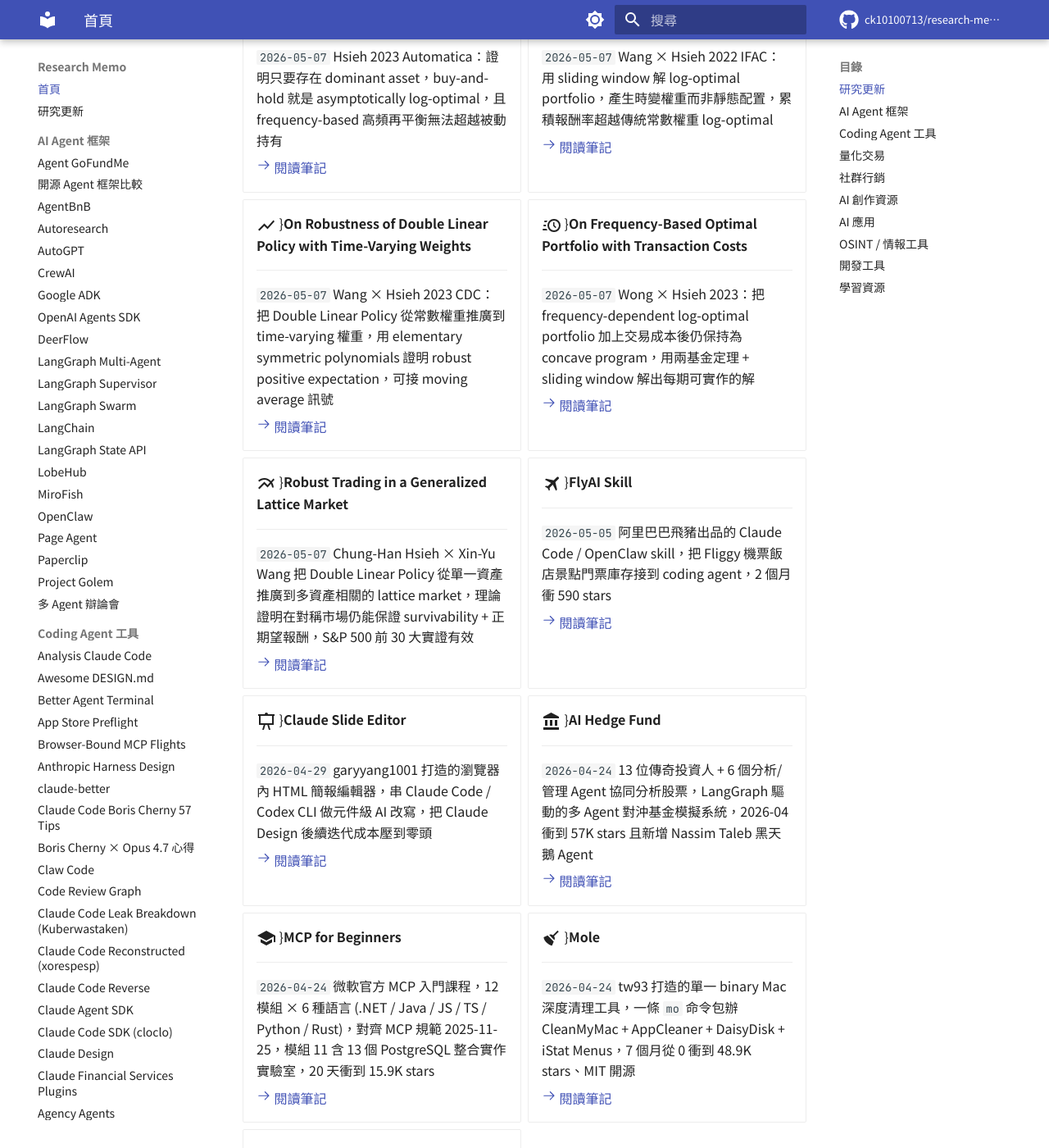
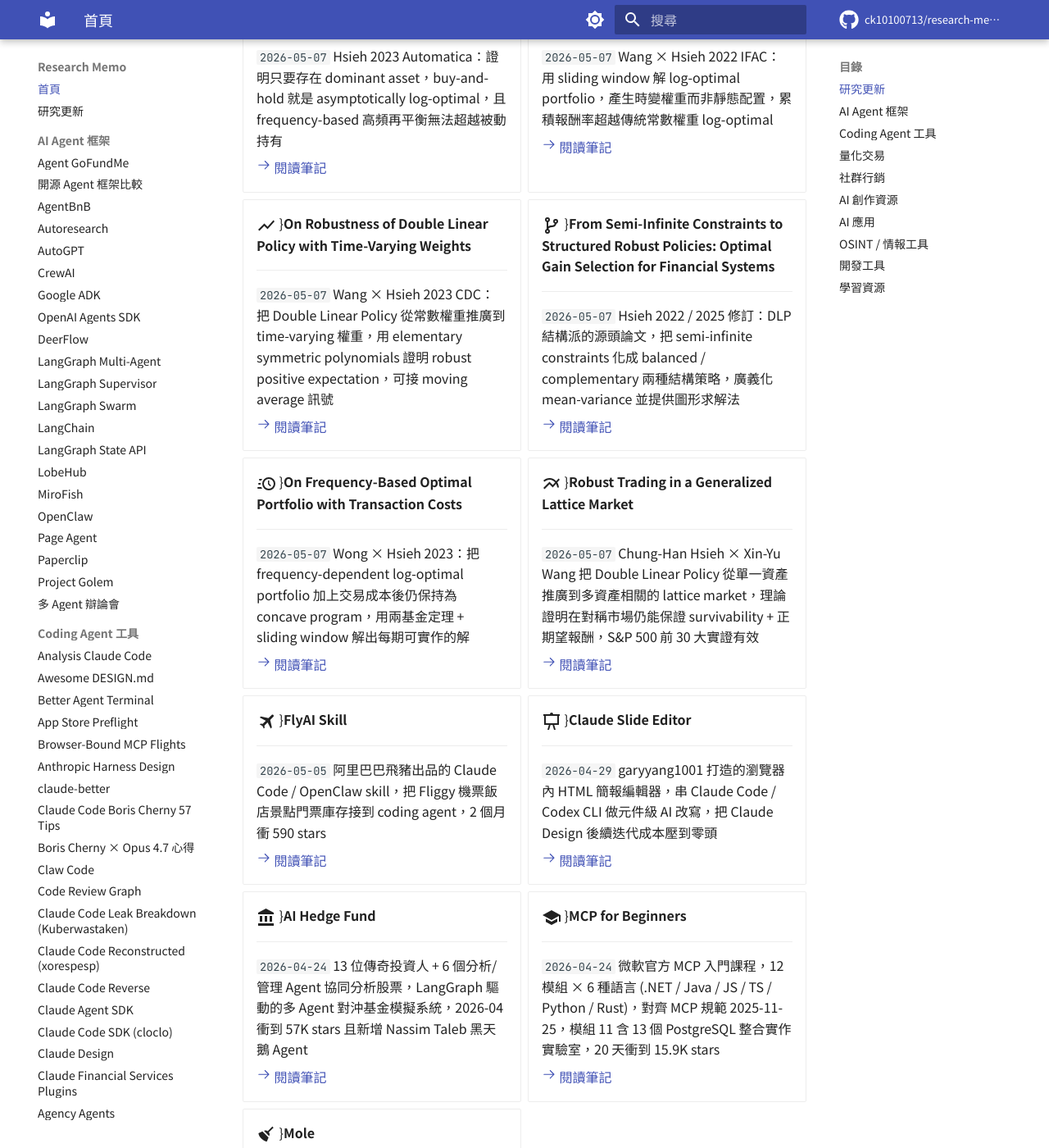
Before and after one commit to ck10100713/research-memo, an MkDocs documentation site: the page built from docs/index.md, in a window 1280 px wide and 1400 px high, scrolled down 1332 px. Shown: the whole window at 82% size. Built offline with MkDocs 1.6.1 and Material for MkDocs 9.7.7, drawn with Linux system fonts in a browser that asks for light colours; comment, search, counter and statistics services are not loaded; some of the changed text lies outside the part shown.

Commit message:
Add research note: From Semi-Infinite Constraints to Structured Robust Policies (Hsieh 2022) — DLP 結構派源頭、balanced/complementary 兩類策略、圖形解法、廣義化 mean-variance [Hsieh #12/32]

```diff
--- a/docs/index.md
+++ b/docs/index.md
@@ -82,6 +82,14 @@
 
     [:octicons-arrow-right-24: 閱讀筆記](dlp-time-varying-weights.md)
 
+-   :material-source-branch:{{ .lg .middle }} **From Semi-Infinite Constraints to Structured Robust Policies: Optimal Gain Selection for Financial Systems**
+
+    ---
+
+    `2026-05-07` Hsieh 2022 / 2025 修訂：DLP 結構派的源頭論文，把 semi-infinite constraints 化成 balanced / complementary 兩種結構策略，廣義化 mean-variance 並提供圖形求解法
+
+    [:octicons-arrow-right-24: 閱讀筆記](robust-optimal-linear-feedback-trading.md)
+
 -   :material-clock-fast:{{ .lg .middle }} **On Frequency-Based Optimal Portfolio with Transaction Costs**
 
     ---
@@ -892,6 +892,14 @@
 
     [:octicons-arrow-right-24: 閱讀筆記](robust-log-optimal-hyperplane.md)
 
+-   :material-source-branch:{{ .lg .middle }} **From Semi-Infinite Constraints to Structured Robust Policies: Optimal Gain Selection for Financial Systems**
+
+    ---
+
+    Hsieh 2022 / 2025 修訂：DLP 結構派的源頭論文，把 semi-infinite constraints 化成 balanced / complementary 兩種結構策略，廣義化 mean-variance 並提供圖形求解法
+
+    [:octicons-arrow-right-24: 閱讀筆記](robust-optimal-linear-feedback-trading.md)
+
 -   :material-chart-multiline:{{ .lg .middle }} **Robust Trading in a Generalized Lattice Market**
 
     ---
--- a/mkdocs.yml
+++ b/mkdocs.yml
@@ -165,6 +165,7 @@
       - pmxt: pmxt.md
       - Prediction Market Analysis: prediction-market-analysis.md
       - Robust Log-Optimal Hyperplane: robust-log-optimal-hyperplane.md
+      - Robust Optimal Linear Feedback Trading: robust-optimal-linear-feedback-trading.md
       - Robust Trading in Lattice Market: robust-trading-lattice-market.md
       - Sliding Window Log-Optimal Portfolio: sliding-window-log-optimal-portfolio.md
       - The Alchemy of Multibagger Stocks: multibagger-stocks.md
```
Also changed, not shown: other parts of docs/index.md (+0 -8 lines), docs/news.md (+4 -1 lines), docs/robust-optimal-linear-feedback-trading.md (added, +58 -0 lines).
